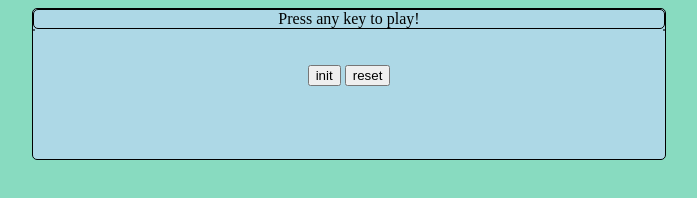
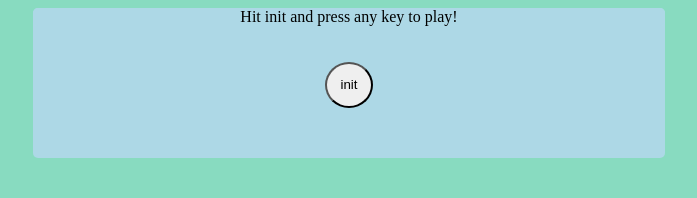
Before and after one commit to vigotskij/hanginthere, a website: page index.html in a window 1280 px wide. Shown: the whole page, without its empty margins (291-988 px from the left). Drawn offline with Linux system fonts and the light colour scheme.

Commit message:
cleaning up buttons

```diff
--- a/css/styles.css
+++ b/css/styles.css
@@ -6,13 +6,14 @@ body {
 div {
   background-color: lightblue ;
   border-radius: 5px ;
-  border: 1px solid black ;
+/*  border: 1px solid black ; */
   height: auto ;
 }
 
 div#game {
   width: 50% ;
   margin: auto ;
+  margin-top: auto ;
   min-height: 150px ;
 }
 
@@ -44,3 +45,9 @@ div.parts {
   padding: 1em ;
   text-align: center ;
 }
+
+input.button {
+  border-radius: 100% ;
+  min-height: 2em ;
+  padding: 1em ;
+}
--- a/index.html
+++ b/index.html
@@ -13,15 +13,14 @@
 <body>
   <div id = game>
     <div>
-      Press any key to play!<br>
+      Hit init and press any key to play!<br>
     </div>
 
     <div id = "main"></div>
     <div id = "gallow"></div>
     <br>
     <br>
-    <input type = "button" id = "init" onclick = "Control.init( randomWord() )" name = "init" value = "init">
-    <input type = "button" id = "reset" onclick = "Control.resetGame()" name = "reset" value = "reset">
+    <input type = "button" class = "button" onclick = "Control.button()" name = "init" value = "init">
   </div>
 
 </body>
--- a/js/control.js
+++ b/js/control.js
@@ -163,6 +163,18 @@ var Control = {
                     {
       //                this.init( Diccionary.randomWord ) ;
                     } ,
+
+  button :          function ()
+                    {
+                      const divLetter = document.querySelector( ".letter" ) ;
+                      if ( divLetter === null )
+                      {
+                        Control.init( randomWord() ) ;
+                      } else {
+                        Control.resetGame() ;
+                        Control.init( randomWord() ) ;
+                      }
+                    } ,
   } ;
 
 function contains( element , collection )
```
